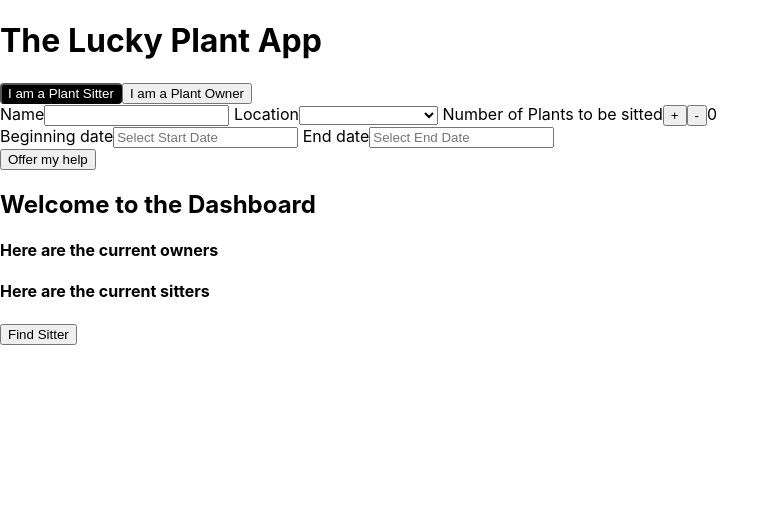
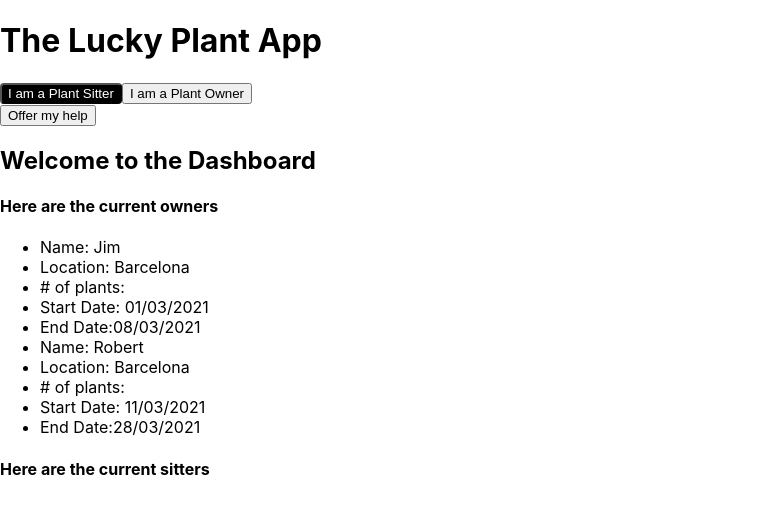
Before and after one commit to juliestamenic/julie-mvp, a React (Create React App) app: page / in a window 1280 px wide. Shown: the top 514 px of the page, without its empty margins (0-780 px from the left). Built offline with nearby package versions, Linux system fonts and the light colour scheme.

Commit message:
Simpler version

```diff
--- a/package.json
+++ b/package.json
@@ -12,6 +12,7 @@
     "react-datepicker": "^3.4.1",
     "react-dom": "^17.0.1",
     "react-moment": "^1.1.1",
+    "react-router-dom": "^5.2.0",
     "react-scripts": "4.0.2",
     "web-vitals": "^1.0.1"
   },
--- a/src/App.js
+++ b/src/App.js
@@ -5,19 +5,21 @@ import PlantOwnerForm from "./components/PlantOwnerForm"
 import DashboardUsers from "./components/DashboardUsers"
 
 
-// let InitialOwners = [
+// let InitialUser = [
 //   { nameOwner: 'Julie S', locationOwner: "Eixample", plantsOwner: "2" , startDateOwner: "" , endDateOwner : "" }
 // ];
 
-// let InitialSitters = [
-//   { nameSitter: 'Jim R', locationSitter: "Eixample", plantsSitter: "20" , startDateSitter: "" , endDateSitter : "" }
-// ];
+let InitialOwners = [
+  { nameOwner: 'Jim', locationOwner: "Barcelona", plantOwner: "2" , startDateOwner: "01/03/2021" , endDateOwner : "08/03/2021" },
+  { nameOwner: 'Robert', locationOwner: "Barcelona", plantOwner: "4" , startDateOwner: "11/03/2021" , endDateOwner : "28/03/2021" }
+];
 
 function App() {
 
   const [plantSitterView, setPlantSitterView] = useState(true)
-  const [owners, setOwners] = useState([]);
+  const [owners, setOwners] = useState(InitialOwners);
   const [sitters, setSitters] = useState([]);
+  // const [user , setUser] = useState(InitialUser)
 
 
   // to change between PS and PO
--- a/src/components/BasicFormInfo.js
+++ b/src/components/BasicFormInfo.js
@@ -8,6 +8,8 @@ const BasicInfoForm = ({name, handleChange, location , addPlant, plants, removeP
             type="text"
             value={name}
             onChange={handleChange}
+            required
+
             >
             </input>
           </label>
--- a/src/components/Calendar.js
+++ b/src/components/Calendar.js
@@ -18,6 +18,7 @@ const Calendar = ({ startDate, endDate, handleChangeDates }) => (
       dateFormat="dd/MM/yyyy"
       minDate={new Date()}
       placeholderText="Select Start Date"
+      autoComplete="off"
     />
     </label>
     <label> End date
@@ -31,6 +32,7 @@ const Calendar = ({ startDate, endDate, handleChangeDates }) => (
       onChange={(date)=>handleChangeDates(date, "endDate")}
       dateFormat="dd/MM/yyyy"
       placeholderText="Select End Date"
+      autoComplete="off"
     />
     </label>
   </div>
--- a/src/components/DashboardUsers.js
+++ b/src/components/DashboardUsers.js
@@ -3,12 +3,13 @@ import React  from "react";
 function DashboardUsers(props){
 
      // function to compare both
-  function findSitter (owners , sitters) {
-    console.log(owners.nameOwner)
-    // if(ownerData.locationOwner === sitterData.locationSitter)
-    // {console.log("Location is the same")}
-    // console.log(sitters)
-  }
+//   function findSitter (owner , sitters) {
+
+//     if(owner.filter() === sitters.locationSitter)
+//     {console.log("Location is the same")}
+//     // console.log(sitters)
+//   }
+
 
 
     return (
@@ -17,13 +18,13 @@ function DashboardUsers(props){
             <h4> Here are the current owners </h4>
             <ul>
                 {
-                    props.owners.map((owners,i) => (
-                        <div key={i}>
+                    props.owners.map((owners) => (
+                        <div >
                             <li> Name: {owners.nameOwner}</li>
                             <li> Location: {owners.locationOwner} </li>
                             <li> # of plants: {owners.plantsOwner} </li>
-                            <li> Start Date: {owners.startDateOwner.toString()} </li>
-                            <li> End Date:{owners.endDateOwner.toString()} </li>
+                            <li> Start Date: {owners.startDateOwner} </li>
+                            <li> End Date:{owners.endDateOwner} </li>
                         </div>
                     ))
                 }
@@ -42,7 +43,7 @@ function DashboardUsers(props){
                     ))
                 }
             </ul>
-            <button onClick={findSitter}>Find Sitter</button>
+            {/* <button onClick={findSitter}>Find Sitter</button> */}
         </div>
     )
 }
--- a/src/components/PlantOwnerForm.js
+++ b/src/components/PlantOwnerForm.js
@@ -47,8 +47,7 @@ function PlantOwnerForm(props)  {
 function handleChangeDates(date, name) {
   if (name==="startDate")
   {
-    setStartDateOwner(startDateOwner)
-    console.log(date)
+    setStartDateOwner(date)
   }
   if (name==="endDate")
   {
--- a/src/components/PlantSitterForm.js
+++ b/src/components/PlantSitterForm.js
@@ -76,7 +76,7 @@ function handleSubmit(event) {
 
     return (
       <div>
-        <form onSubmit={handleSubmit}>
+        {/* <form onSubmit={handleSubmit}>
           <BasicInfoForm
             name={nameSitter}
             handleChange = {handleChange}
@@ -84,16 +84,16 @@ function handleSubmit(event) {
             addPlant = {addPlant}
             removePlant={removePlant}
             plants={plantsSitter}
-          />
-          <Calendar
+          /> */}
+          {/* <Calendar
             startDate={ startDateSitter }
             endDate={ endDateSitter }
             handleChangeDates={ handleChangeDates }
-          />
+          /> */}
 
           <button> Offer my help</button>
 
-       </form>
+       {/* </form> */}
       </div>
     )
 }
--- a/src/index.js
+++ b/src/index.js
@@ -2,11 +2,14 @@ import React from 'react';
 import ReactDOM from 'react-dom';
 import './index.css';
 import App from './App';
+// import { BrowserRouter } from 'react-router-dom';
 // import reportWebVitals from './reportWebVitals';
 
 ReactDOM.render(
   <React.StrictMode>
-    <App />
+     {/* <BrowserRouter> */}
+     <App />
+     {/* </BrowserRouter> */}
   </React.StrictMode>,
   document.getElementById('root')
 );
```
Also changed, not shown: 2 other files (tests, documents, lock files or other folders).
